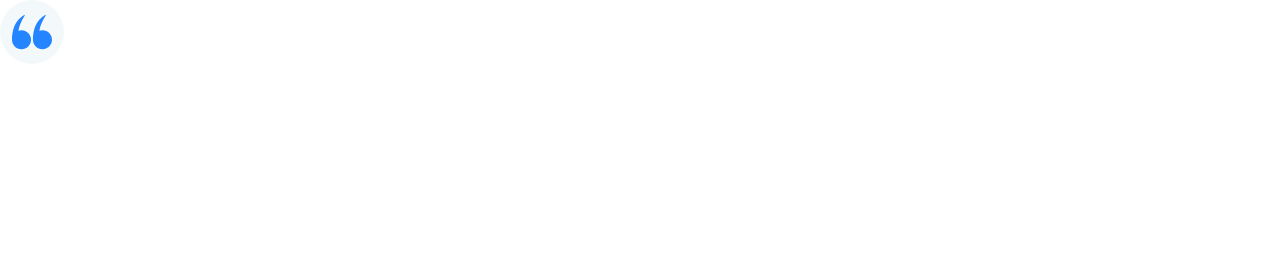
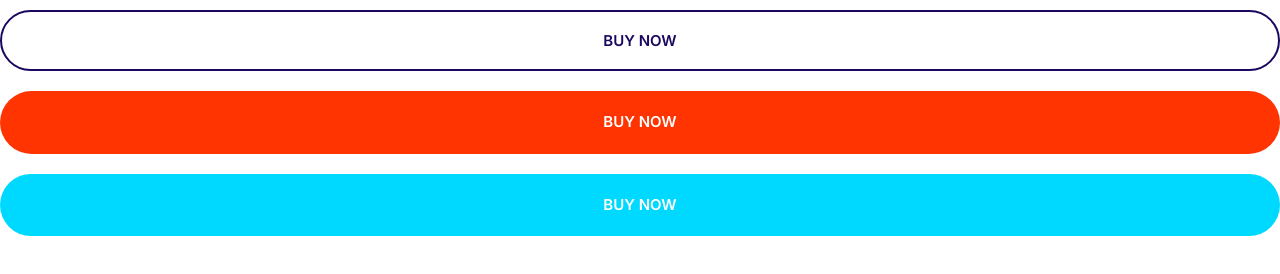
Before and after one commit to az1380/Moshify, a plain HTML site: page index.html in a window 1280 px wide. Drawn offline with Linux system fonts and the light colour scheme.

Commit message:
added buttons components.

```diff
--- a/css/styles.css
+++ b/css/styles.css
@@ -4,6 +4,12 @@
   --color-accet: #ff3400;
   --color-headings: #1b0760;
   --color-body: #918ca4;
+}
+
+*,
+*::after,
+*::before {
+  box-sizing: border-box;
 }
 /* Typography */
 html {
@@ -160,3 +166,61 @@ a {
   justify-content: center;
   align-items: center;
 }
+
+/* buttons */
+.btn {
+  font-size: 1.8rem;
+  font-weight: 600;
+  text-transform: uppercase;
+  border-radius: 40px;
+  padding: 2rem 3rem;
+  margin: 1rem 0;
+  text-align: center;
+  border: 0;
+  cursor: pointer;
+  white-space: nowrap;
+}
+
+.btn--primary {
+  background-color: var(--color-primary);
+  color: white;
+}
+
+.btn--secondary {
+  background-color: var(--color-secondary);
+  color: white;
+}
+
+.btn--secondary:hover {
+  background-color: #00c8eb;
+}
+
+.btn--accet {
+  background-color: var(--color-accet);
+  color: white;
+}
+
+.btn--accet:hover {
+  background-color: #ec3000;
+}
+
+.btn--outline {
+  background-color: white;
+  color: var(--color-headings);
+  border: 2px solid var(--color-headings);
+}
+.btn--outline:hover {
+  background-color: var(--color-headings);
+  color: white;
+}
+
+.btn--block {
+  width: 100%;
+  display: inline-block;
+}
+
+@media screen and (min-width:1024px) {
+  .btn {
+    font-size: 1.5rem;
+  }
+}
--- a/index.html
+++ b/index.html
@@ -15,12 +15,15 @@
 </head>
 
 <body>
-    <span class="icon-container">
-        <svg class="icon icon--primary">
-            <use xlink:href="images/sprite.svg#quotes"></use>
-        </svg>
-
-    </span>
+    <button class="btn btn--outline btn--block">
+        Buy now
+    </button>
+    <a class="btn btn--accet btn--block">
+        Buy now
+    </a>
+    <a class="btn btn--secondary btn--block  ">
+        Buy now
+    </a>
 </body>
 
 </html>
```
Also changed, not shown: components/buttons.html (added, +9 -0 lines).
